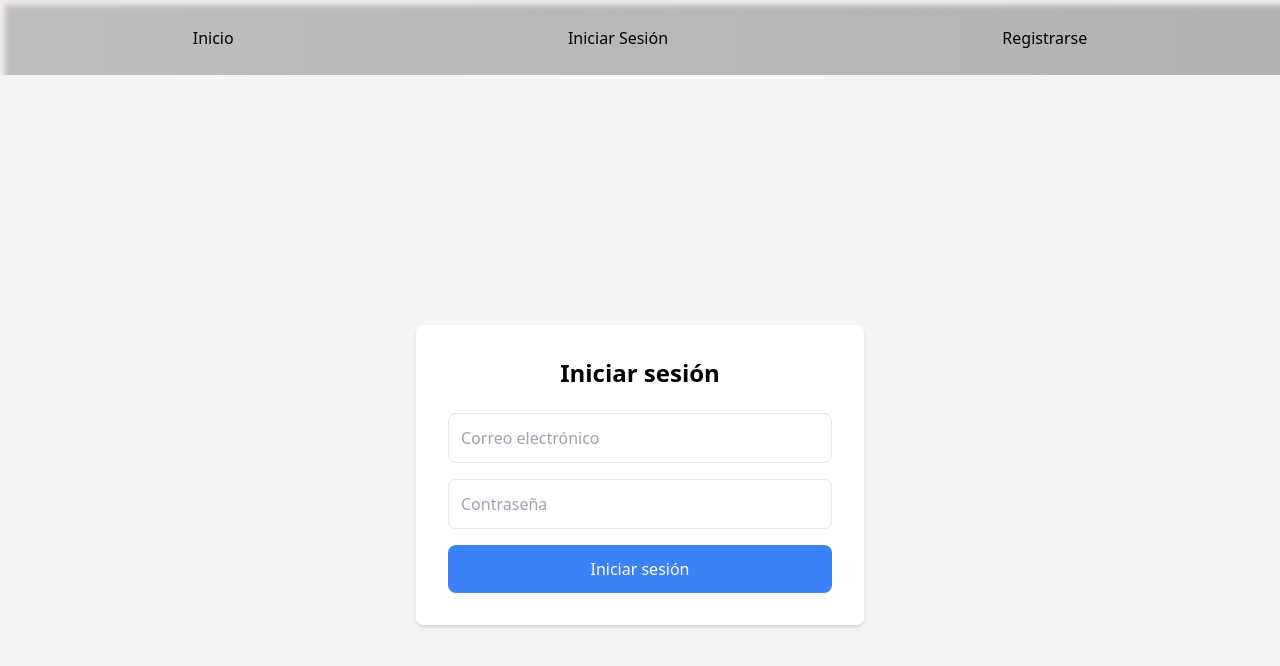
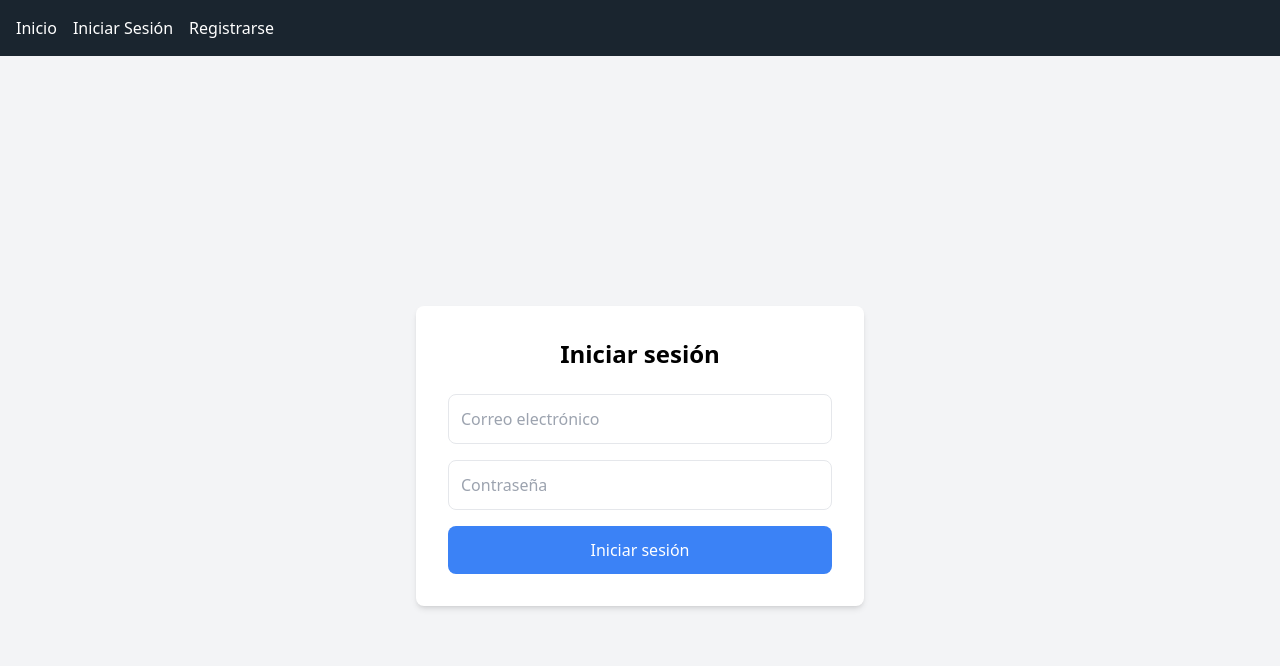
Before and after one commit to TomyRioss/SleekStyles, a React (Vite) app in the folder Final-Proyect/: page /login in a window 1280 px wide. Shown: the top 666 px of the page. Built offline with nearby package versions, Linux system fonts and the light colour scheme; no server answers.

Commit message:
cambios pequeños y comentarios

```diff
--- a/Final-Proyect/src/components/Home/HomeHeader/HomeHeader.jsx
+++ b/Final-Proyect/src/components/Home/HomeHeader/HomeHeader.jsx
@@ -2,6 +2,7 @@ import React from 'react';
 import styles from './HomeHeader.module.css';
 
 const HomeHeader = () => {
+  // COMPONENTE DEL TITULO en HOME
   return (
     <header>
       <h1>Welcome Home!</h1>
--- a/Final-Proyect/src/components/Home/Products/Products.jsx
+++ b/Final-Proyect/src/components/Home/Products/Products.jsx
@@ -4,38 +4,38 @@ import { collection, getDocs } from 'firebase/firestore';
 
 const Products = () => {
   const [products, setProducts] = useState([]);
+  // Estado vacío para que almacene los productos de la petición luego.
 
   useEffect(() => {
     const fetchProducts = async () => {
       try {
-        console.log('Fetching products...');
         const productsCol = collection(db, 'products');
         const productsDocs = await getDocs(productsCol);
-
-        console.log('Documents fetched:', productsDocs.docs.length);
+        // Petición de los productos a la db
 
         const productsList = productsDocs.docs.map((doc) => ({
           id: doc.id,
           ...doc.data(),
         }));
-
-        console.log('Products List:', productsList);
+        // Obtenemos los productos y los mapeamos para obtener su información.
 
         setProducts(productsList);
-        console.log('Fetch exitoso', productsList);
+        // Se añaden al estado.
       } catch (error) {
         console.log('Error fetching products', error);
       }
     };
 
     fetchProducts();
+    // Se ejecuta una sola vez
   }, []);
 
   return (
     <div className="min-h-screen bg-gray-100 p-6">
+      {}
       <h1 className="text-3xl font-bold text-center mb-6">Products</h1>
       {products.length === 0 ? (
-        <p className="text-center">No products available.</p>
+        <p className="text-center">Obteniendo productos...</p>
       ) : (
         <div className="grid grid-cols-1 sm:grid-cols-2 md:grid-cols-3 lg:grid-cols-4 gap-6">
           {products.map((product) => (
--- a/Final-Proyect/src/components/NavBar/NavBar.jsx
+++ b/Final-Proyect/src/components/NavBar/NavBar.jsx
@@ -1,24 +1,22 @@
 import React from 'react';
 import { NavLink } from 'react-router-dom';
-import styles from './NavBar.module.css';
 
 const NavBar = () => {
   return (
-    <nav className={styles.navBar}>
-      <ul className={styles.navLinks}>
+    <nav className="bg-dark-900 p-4">
+      <ul className="flex space-x-4">
         <li>
-          <NavLink className={styles.links} to="/">
+          <NavLink to="/" className="text-text hover:text-primary">
             Inicio
           </NavLink>
         </li>
-
         <li>
-          <NavLink className={styles.links} to="/login">
+          <NavLink to="/login" className="text-text hover:text-primary">
             Iniciar Sesión
           </NavLink>
         </li>
         <li>
-          <NavLink className={styles.links} to="/register">
+          <NavLink to="/register" className="text-text hover:text-primary">
             Registrarse
           </NavLink>
         </li>
--- a/Final-Proyect/src/components/NavBar/NavBar.module.css
+++ /dev/null
@@ -1,32 +0,0 @@
-.navBar {
-  color: black;
-  background: linear-gradient(to left, rgb(0 0 0 / 0.3), rgba(95, 92, 93, 0.4));
-  box-shadow: inset 5px 5px 5px rgb(240, 236, 236);
-  margin: none;
-}
-
-.links {
-  text-decoration: none;
-  border: none;
-  background-color: transparent;
-  color: black;
-}
-
-.links:hover {
-  transition: 0.2s;
-  color: aqua;
-}
-
-nav {
-  text-decoration: none;
-  color: black;
-}
-
-.navLinks {
-  list-style: none;
-  text-decoration: none;
-  display: flex;
-  align-items: center;
-  justify-content: space-around;
-  padding: 1.6rem;
-}
--- a/Final-Proyect/src/pages/Login/Login.jsx
+++ b/Final-Proyect/src/pages/Login/Login.jsx
@@ -5,10 +5,12 @@ const Login = () => {
   const [email, setEmail] = useState('');
   const [password, setPassword] = useState('');
   const [message, setMessage] = useState('');
+  // Creamos estados para almacenar los distintos datos.
 
   const handleLogin = async (e) => {
     e.preventDefault();
     const auth = getAuth();
+    // Inicializamos auth y prevenimos que el formulario recargue la pagina al dar submit.
 
     try {
       const userCredential = await signInWithEmailAndPassword(
@@ -18,12 +20,11 @@ const Login = () => {
       );
       const user = userCredential.user;
 
-      setMessage('¡Ya has iniciado sesión!');
-      alert('¡Ya has iniciado sesión!');
+      // Obtiene el usuario y sus datos.
+      setMessage('¡Has iniciado sesión!');
     } catch (error) {
       console.log(error);
       setMessage('Credenciales inválidas');
-      alert('Credenciales inválidas');
     }
   };
 
@@ -55,7 +56,9 @@ const Login = () => {
             Iniciar sesión
           </button>
         </form>
-        {message && <p className="mt-4 text-center text-red-500">{message}</p>}
+        {message && (
+          <p className="mt-4 text-center text-green-500">{message}</p>
+        )}
       </div>
     </div>
   );
--- a/Final-Proyect/tailwind.config.js
+++ b/Final-Proyect/tailwind.config.js
@@ -2,7 +2,19 @@
 export default {
   content: ['./src/**/*.{js,jsx,ts,tsx}'],
   theme: {
-    extend: {},
+    extend: {
+      colors: {
+        dark: {
+          800: '#2c3e50',
+          900: '#1a252f',
+        },
+        primary: '#8e44ad', // Purple
+        accent: '#e74c3c', // Red
+        background: '#ecf0f1', // Light Grey
+        text: '#ffffff', // White
+      },
+    },
   },
+  variants: {},
   plugins: [],
 };
```
